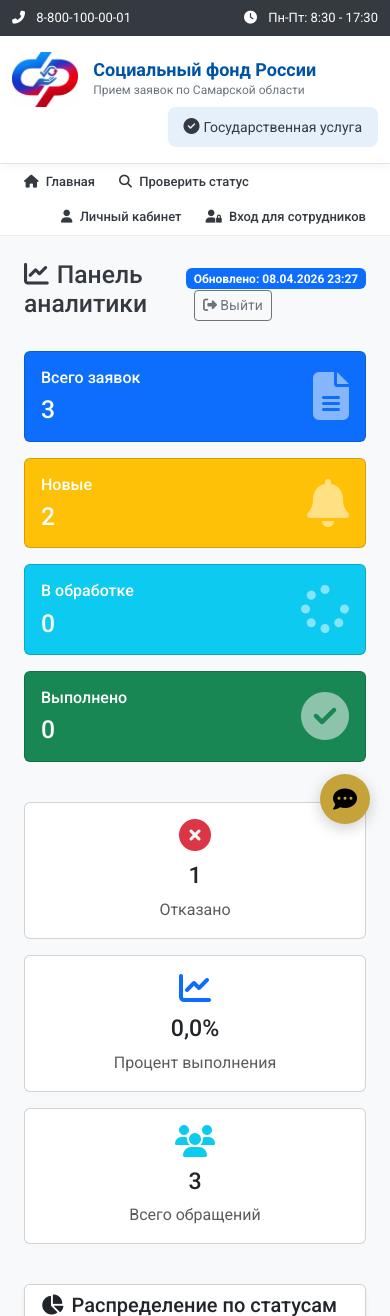
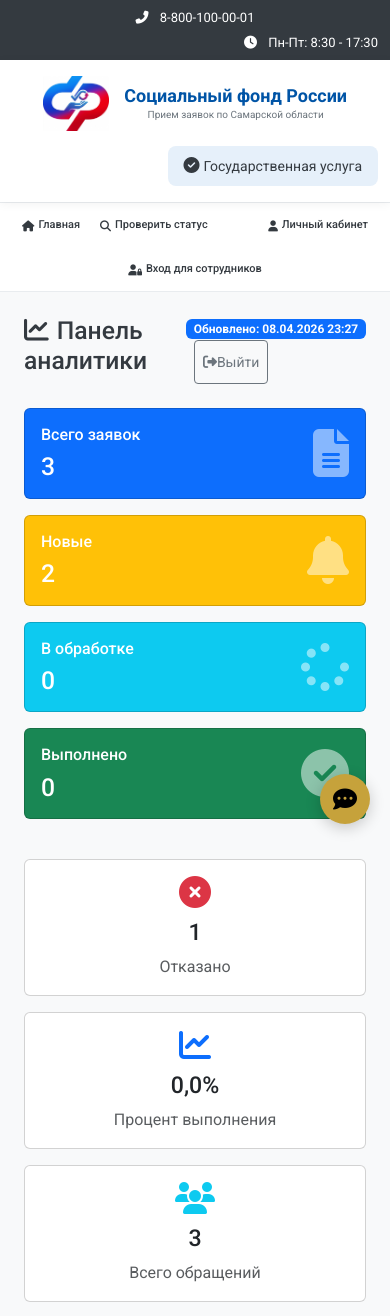
Before and after one commit to starlekss/sfr-project, a Django app: page /analytics/ in a window 390 px wide. Shown: the top 1316 px of the page. Run offline with Django 5.2, Linux system fonts and the light colour scheme; a user stored in the database is signed in; data comes from the database, SQL or seed files in the repository.

Commit message:
Add mobile responsive styles

```diff
--- a/applications/templates/applications/base.html
+++ b/applications/templates/applications/base.html
@@ -6,27 +6,26 @@
     <meta name="viewport" content="width=device-width, initial-scale=1.0, maximum-scale=1.0, user-scalable=yes">
     <title>СФР - Социальный фонд России | Приём заявок</title>
 
+    <!-- Иконки -->
     <link rel="apple-touch-icon" sizes="180x180" href="{% static 'applications/images/apple-touch-icon.png' %}">
-
     <link rel="icon" type="image/x-icon" href="{% static 'applications/images/favicon.ico' %}">
     <link rel="shortcut icon" type="image/x-icon" href="{% static 'applications/images/favicon.ico' %}">
-
     <link rel="icon" type="image/png" sizes="96x96" href="{% static 'applications/images/favicon-96x96.png' %}">
-
     <link rel="icon" type="image/png" sizes="192x192" href="{% static 'applications/images/web-app-manifest-192x192.png' %}">
-
     <link rel="icon" type="image/png" sizes="512x512" href="{% static 'applications/images/web-app-manifest-512x512.png' %}">
-
     <link rel="icon" type="image/png" sizes="32x32" href="{% static 'applications/images/favicon-96x96.png' %}">
     <link rel="icon" type="image/png" sizes="16x16" href="{% static 'applications/images/favicon-96x96.png' %}">
 
+    <!-- Bootstrap и другие стили -->
     <link href="https://cdn.jsdelivr.net/npm/bootstrap@5.3.0/dist/css/bootstrap.min.css" rel="stylesheet">
     <link rel="stylesheet" href="https://cdnjs.cloudflare.com/ajax/libs/font-awesome/6.4.0/css/all.min.css">
     <link href="https://fonts.googleapis.com/css2?family=Roboto:wght@300;400;500;700;900&display=swap" rel="stylesheet">
     <script src="https://api-maps.yandex.ru/2.1/?apikey=ваш_ключ&lang=ru_RU" type="text/javascript"></script>
 
     <style>
-
+        /* ========================================
+           ГЛОБАЛЬНЫЕ ПЕРЕМЕННЫЕ
+        ======================================== */
         :root {
             --sfr-blue: #0054a6;
             --sfr-blue-dark: #003d7a;
@@ -141,11 +140,11 @@
             background: var(--sfr-blue);
         }
 
+        /* Блок статистики */
         .stats-section {
             background: linear-gradient(135deg, var(--sfr-blue) 0%, var(--sfr-blue-dark) 100%);
             padding: 40px 0;
             margin-bottom: 40px;
-            border-radius: 0;
             position: relative;
             overflow: hidden;
         }
@@ -577,6 +576,16 @@
             text-decoration: none;
         }
 
+        .consent-text a:hover {
+            text-decoration: underline;
+            color: var(--sfr-blue-dark);
+        }
+
+        .consent-text a[target="_blank"]::after {
+            content: " ↗";
+            font-size: 11px;
+        }
+
         /* Кнопки */
         .btn-primary-custom {
             background: linear-gradient(135deg, var(--sfr-blue), var(--sfr-blue-dark));
@@ -940,24 +949,6 @@
             color: var(--white);
         }
 
-        /* Стили для ссылки на политику */
-        .consent-text a {
-        color: var(--sfr-blue);
-        text-decoration: none;
-        font-weight: 500;
-        transition: all 0.2s;
-        }
-
-        .consent-text a:hover {
-        text-decoration: underline;
-        color: var(--sfr-blue-dark);
-        }
-
-/* Стили для открытия ссылки в новой вкладке */
-.consent-text a[target="_blank"]::after {
-    content: " ↗";
-    font-size: 11px;
-}
         /* Анимации */
         @keyframes fadeIn {
             from { opacity: 0; transform: translateY(15px); }
@@ -983,7 +974,6 @@
             animation: slideInRight 0.3s ease forwards;
         }
 
-        /* Анимация для цифр статистики */
         @keyframes countUp {
             from {
                 opacity: 0;
@@ -999,7 +989,10 @@
             animation: countUp 0.8s ease-out;
         }
 
-        /* Адаптивность */
+        /* ========================================
+           МОБИЛЬНАЯ АДАПТАЦИЯ
+        ======================================== */
+
         @media (max-width: 768px) {
             .stat-number {
                 font-size: 32px;
@@ -1009,47 +1002,239 @@
             }
             .action-grid {
                 grid-template-columns: repeat(2, 1fr);
+                gap: 12px;
+            }
+            .action-card {
+                padding: 15px 10px;
+            }
+            .action-icon {
+                width: 45px;
+                height: 45px;
+            }
+            .action-icon i {
+                font-size: 20px;
+            }
+            .action-title {
+                font-size: 13px;
+            }
+            .action-desc {
+                font-size: 10px;
             }
             .form-card {
-                padding: 24px;
+                padding: 20px;
+                margin: 0 10px;
             }
             .form-title {
-                font-size: 24px;
+                font-size: 20px;
+            }
+            .form-subtitle {
+                font-size: 12px;
+            }
+            .form-section {
+                padding: 15px;
+            }
+            .section-header h5 {
+                font-size: 16px;
+            }
+            .form-label {
+                font-size: 13px;
+            }
+            .form-control, .form-select {
+                font-size: 13px;
+                padding: 10px 12px;
+            }
+            .upload-card {
+                margin-bottom: 15px;
+            }
+            .btn-primary-custom, .btn-outline-custom, .btn-gold-custom {
+                padding: 10px 20px;
+                font-size: 14px;
             }
             .form-actions {
                 flex-direction: column;
-            }
-            .btn-primary-custom, .btn-outline-custom {
+                gap: 10px;
+            }
+            .form-actions .btn-primary-custom,
+            .form-actions .btn-outline-custom {
                 width: 100%;
-                text-align: center;
-            }
-            .section-header {
-                flex-wrap: wrap;
-            }
-            .optional-badge {
-                margin-left: 0;
+            }
+            .applications-table,
+            .table {
+                font-size: 12px;
+            }
+            .applications-table th,
+            .applications-table td,
+            .table th,
+            .table td {
+                padding: 8px 10px;
+            }
+            .offices-list {
+                margin-bottom: 20px;
+            }
+            .office-card {
+                padding: 12px;
+            }
+            .office-name {
+                font-size: 14px;
+            }
+            .office-address, .office-hours, .office-phone {
+                font-size: 11px;
+            }
+            .map-container {
+                height: 250px;
+            }
+            .calculator-card {
+                padding: 15px;
+            }
+            .calculator-result {
+                margin-top: 20px;
+            }
+            .calculator-result .amount {
+                font-size: 24px;
             }
             .chat-window {
                 width: 280px;
                 right: -15px;
-            }
-            .map-container {
-                height: 300px;
-                margin-top: 15px;
+                bottom: 70px;
+            }
+            .chat-messages {
+                height: 250px;
+            }
+            .quick-reply {
+                font-size: 10px;
+                padding: 4px 8px;
+            }
+            .footer {
+                text-align: center;
+                padding: 30px 0 20px;
+            }
+            .footer .row {
+                flex-direction: column;
+            }
+            .footer .col-md-4,
+            .footer .col-md-3,
+            .footer .col-md-2 {
+                margin-bottom: 20px;
+            }
+            .main-header .row {
+                flex-direction: column;
+                text-align: center;
+            }
+            .logo {
+                justify-content: center;
+                margin-bottom: 10px;
             }
             .logo h1 {
                 font-size: 18px;
+            }
+            .logo p {
+                font-size: 10px;
+            }
+            .gov-badge {
+                display: inline-block;
+                margin-top: 5px;
+            }
+            .top-bar .row {
+                flex-direction: column;
+                text-align: center;
+                gap: 5px;
+            }
+            .top-bar .col-6 {
+                width: 100%;
+                text-align: center;
+            }
+            .nav {
+                flex-wrap: wrap;
+                justify-content: center;
+            }
+            .nav-item {
+                width: auto;
             }
             .nav-link-custom {
                 padding: 8px 12px;
                 font-size: 13px;
             }
-            .applications-table {
-                font-size: 12px;
-            }
-            .applications-table th,
-            .applications-table td {
-                padding: 8px 10px;
+            .stats-section .row {
+                flex-direction: column;
+            }
+            .stat-card {
+                margin-bottom: 20px;
+            }
+            button,
+            .btn,
+            .action-card,
+            .service-card,
+            .nav-link-custom,
+            .office-card {
+                cursor: pointer;
+                min-height: 44px;
+                display: inline-flex;
+                align-items: center;
+                justify-content: center;
+            }
+            input,
+            select,
+            textarea {
+                font-size: 16px !important;
+            }
+        }
+
+        @media (max-width: 480px) {
+            .stat-number {
+                font-size: 28px;
+            }
+            .action-grid {
+                grid-template-columns: 1fr;
+            }
+            .form-card {
+                padding: 15px;
+                margin: 0 5px;
+            }
+            .form-title {
+                font-size: 18px;
+            }
+            .section-header {
+                flex-wrap: wrap;
+            }
+            .optional-badge {
+                margin-left: 0;
+                margin-top: 5px;
+            }
+            .nav-link-custom {
+                padding: 6px 10px;
+                font-size: 11px;
+            }
+            .applications-table th:nth-child(4),
+            .applications-table td:nth-child(4),
+            .table th:nth-child(4),
+            .table td:nth-child(4) {
+                display: none;
+            }
+            .chat-window {
+                width: 260px;
+                right: -20px;
+            }
+            .quick-replies {
+                gap: 4px;
+            }
+            .quick-reply {
+                font-size: 9px;
+                padding: 3px 6px;
+            }
+        }
+
+        @media (min-width: 769px) and (max-width: 992px) {
+            .action-grid {
+                grid-template-columns: repeat(2, 1fr);
+            }
+            .form-card {
+                padding: 30px;
+            }
+            .stat-number {
+                font-size: 36px;
+            }
+            .map-container {
+                height: 350px;
             }
         }
     </style>
@@ -1080,10 +1265,10 @@
                          alt="Логотип Социального фонда России"
                          style="height: 55px; width: auto; margin-right: 15px;">
                     <div>
-        <h1 class="mb-0">Социальный фонд России</h1>
-        <p class="mb-0">Прием заявок по Самарской области</p>
-    </div>
-</div>
+                        <h1 class="mb-0">Социальный фонд России</h1>
+                        <p class="mb-0">Прием заявок по Самарской области</p>
+                    </div>
+                </div>
             </div>
             <div class="col-md-5 text-end">
                 <div class="gov-badge d-inline-block">
@@ -1106,7 +1291,6 @@
             </li>
 
             {% if request.resolver_match.url_name == 'index' %}
-                <!-- На главной странице -->
                 <li class="nav-item">
                     <a class="nav-link-custom" href="#calculator">
                         <i class="fas fa-calculator me-1"></i> Калькулятор
@@ -1122,8 +1306,6 @@
                         <i class="fas fa-list me-1"></i> Услуги
                     </a>
                 </li>
-
-                <!-- Кнопки входа в правом углу -->
                 <li class="nav-item ms-auto">
                     <a class="nav-link-custom" href="{% url 'citizen_login' %}">
                         <i class="fas fa-user me-1"></i> Личный кабинет
@@ -1136,7 +1318,6 @@
                 </li>
 
             {% elif request.resolver_match.url_name == 'search_application' %}
-                <!-- На странице поиска -->
                 <li class="nav-item">
                     <a class="nav-link-custom" href="#calculator">
                         <i class="fas fa-calculator me-1"></i> Калькулятор
@@ -1164,7 +1345,6 @@
                 </li>
 
             {% else %}
-                <!-- На остальных страницах -->
                 <li class="nav-item">
                     <a class="nav-link-custom" href="{% url 'search_application' %}">
                         <i class="fas fa-search me-1"></i> Проверить статус
@@ -1391,7 +1571,6 @@
     </div>
 </footer>
 
-
 <script src="https://cdn.jsdelivr.net/npm/bootstrap@5.3.0/dist/js/bootstrap.bundle.min.js"></script>
 <script>
     function animateNumbers() {
@@ -1523,370 +1702,6 @@
     }, 1000);
 
     document.addEventListener('DOMContentLoaded', animateNumbers);
-
-/* Для экранов меньше 768px (планшеты и телефоны) */
-@media (max-width: 768px) {
-    /* Навигация - гамбургер меню */
-    .nav {
-        flex-wrap: wrap;
-        justify-content: center;
-    }
-
-    .nav-item {
-        width: auto;
-    }
-
-    .nav-link-custom {
-        padding: 8px 12px;
-        font-size: 13px;
-    }
-
-    /* Карточки статистики */
-    .stats-section .row {
-        flex-direction: column;
-    }
-
-    .stat-card {
-        margin-bottom: 20px;
-    }
-
-    .stat-number {
-        font-size: 32px;
-    }
-
-    .stat-label {
-        font-size: 11px;
-    }
-
-    /* Быстрые действия */
-    .action-grid {
-        grid-template-columns: repeat(2, 1fr);
-        gap: 12px;
-    }
-
-    .action-card {
-        padding: 15px 10px;
-    }
-
-    .action-icon {
-        width: 45px;
-        height: 45px;
-    }
-
-    .action-icon i {
-        font-size: 20px;
-    }
-
-    .action-title {
-        font-size: 13px;
-    }
-
-    .action-desc {
-        font-size: 10px;
-    }
-
-    /* Форма */
-    .form-card {
-        padding: 20px;
-        margin: 0 10px;
-    }
-
-    .form-title {
-        font-size: 20px;
-    }
-
-    .form-subtitle {
-        font-size: 12px;
-    }
-
-    .form-section {
-        padding: 15px;
-    }
-
-    .section-header h5 {
-        font-size: 16px;
-    }
-
-    .form-label {
-        font-size: 13px;
-    }
-
-    .form-control, .form-select {
-        font-size: 13px;
-        padding: 10px 12px;
-    }
-
-    /* Карточки загрузки файлов */
-    .upload-card {
-        margin-bottom: 15px;
-    }
-
-    /* Кнопки */
-    .btn-primary-custom, .btn-outline-custom, .btn-gold-custom {
-        padding: 10px 20px;
-        font-size: 14px;
-    }
-
-    .form-actions {
-        flex-direction: column;
-        gap: 10px;
-    }
-
-    .form-actions .btn-primary-custom,
-    .form-actions .btn-outline-custom {
-        width: 100%;
-    }
-
-    /* Таблицы */
-    .applications-table,
-    .table {
-        font-size: 12px;
-    }
-
-    .applications-table th,
-    .applications-table td,
-    .table th,
-    .table td {
-        padding: 8px 10px;
-    }
-
-    /* Карта отделений */
-    .offices-list {
-        margin-bottom: 20px;
-    }
-
-    .office-card {
-        padding: 12px;
-    }
-
-    .office-name {
-        font-size: 14px;
-    }
-
-    .office-address, .office-hours, .office-phone {
-        font-size: 11px;
-    }
-
-    .map-container {
-        height: 250px;
-    }
-
-    /* Калькулятор пенсии */
-    .calculator-card {
-        padding: 15px;
-    }
-
-    .calculator-result {
-        margin-top: 20px;
-    }
-
-    .calculator-result .amount {
-        font-size: 24px;
-    }
-
-    /* Чат-бот */
-    .chat-window {
-        width: 280px;
-        right: -15px;
-        bottom: 70px;
-    }
-
-    .chat-messages {
-        height: 250px;
-    }
-
-    .quick-reply {
-        font-size: 10px;
-        padding: 4px 8px;
-    }
-
-    /* Футер */
-    .footer {
-        text-align: center;
-        padding: 30px 0 20px;
-    }
-
-    .footer .row {
-        flex-direction: column;
-    }
-
-    .footer .col-md-4,
-    .footer .col-md-3,
-    .footer .col-md-2 {
-        margin-bottom: 20px;
-    }
-
-    /* Хедер */
-    .main-header .row {
-        flex-direction: column;
-        text-align: center;
-    }
-
-    .logo {
-        justify-content: center;
-        margin-bottom: 10px;
-    }
-
-    .logo h1 {
-        font-size: 18px;
-    }
-
-    .logo p {
-        font-size: 10px;
-    }
-
-    .gov-badge {
-        display: inline-block;
-        margin-top: 5px;
-    }
-
-    /* Верхняя панель */
-    .top-bar .row {
-        flex-direction: column;
-        text-align: center;
-        gap: 5px;
-    }
-
-    .top-bar .col-6 {
-        width: 100%;
-        text-align: center;
-    }
-
-    /* Кнопка установки PWA */
-    .pwa-install-btn {
-        bottom: 80px;
-        right: 10px;
-        padding: 8px 16px;
-        font-size: 11px;
-    }
-
-    /* Кнопка переключения темы */
-    .theme-toggle {
-        bottom: 15px;
-        right: 15px;
-        width: 40px;
-        height: 40px;
-    }
-
-    .theme-toggle i {
-        font-size: 18px;
-    }
-}
-
-/* Для экранов меньше 480px (маленькие телефоны) */
-@media (max-width: 480px) {
-    .stat-number {
-        font-size: 28px;
-    }
-
-    .action-grid {
-        grid-template-columns: 1fr;
-    }
-
-    .form-card {
-        padding: 15px;
-        margin: 0 5px;
-    }
-
-    .form-title {
-        font-size: 18px;
-    }
-
-    .section-header {
-        flex-wrap: wrap;
-    }
-
-    .optional-badge {
-        margin-left: 0;
-        margin-top: 5px;
-    }
-
-    .nav-link-custom {
-        padding: 6px 10px;
-        font-size: 11px;
-    }
-
-    .applications-table th:nth-child(4),
-    .applications-table td:nth-child(4),
-    .table th:nth-child(4),
-    .table td:nth-child(4) {
-        display: none;
-    }
-
-    .chat-window {
-        width: 260px;
-        right: -20px;
-    }
-
-    .quick-replies {
-        gap: 4px;
-    }
-
-    .quick-reply {
-        font-size: 9px;
-        padding: 3px 6px;
-    }
-}
-
-/* Для экранов между 768px и 992px (планшеты) */
-@media (min-width: 769px) and (max-width: 992px) {
-    .action-grid {
-        grid-template-columns: repeat(2, 1fr);
-    }
-
-    .form-card {
-        padding: 30px;
-    }
-
-    .stat-number {
-        font-size: 36px;
-    }
-
-    .map-container {
-        height: 350px;
-    }
-}
-
-/* Гамбургер-меню для мобильных (дополнительно) */
-.mobile-menu-toggle {
-    display: none;
-    background: none;
-    border: none;
-    font-size: 24px;
-    color: var(--sfr-blue);
-    cursor: pointer;
-}
-
-@media (max-width: 768px) {
-    .mobile-menu-toggle {
-        display: block;
-        position: absolute;
-        top: 20px;
-        right: 20px;
-    }
-}
-
-/* Улучшение таргетинга для мобильных */
-@media (max-width: 768px) {
-    button,
-    .btn,
-    .action-card,
-    .service-card,
-    .nav-link-custom,
-    .office-card {
-        cursor: pointer;
-        min-height: 44px;
-        display: inline-flex;
-        align-items: center;
-        justify-content: center;
-    }
-
-    input,
-    select,
-    textarea {
-        font-size: 16px !important;
-    }
-}
 </script>
 
 {% block extra_js %}{% endblock %}
```
